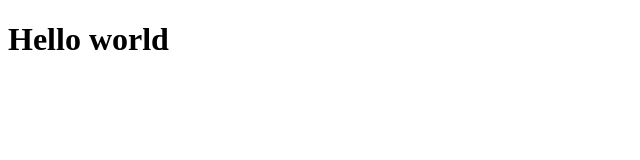
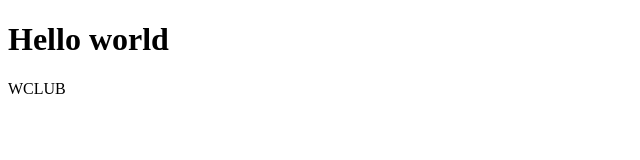
Before and after one commit to Cowichan/wclub, a plain HTML site: page index.html in a window 1280 px wide. Shown: the full height of the page, 0-640 px from the left. Drawn offline with Linux system fonts and the light colour scheme.

Commit message:
create gh-pages

```diff
--- a/index.html
+++ b/index.html
@@ -8,6 +8,7 @@
 <body>
 
   <h1>Hello world</h1>
+  <p>WCLUB</p>
 
 </body>
 </html>
```
